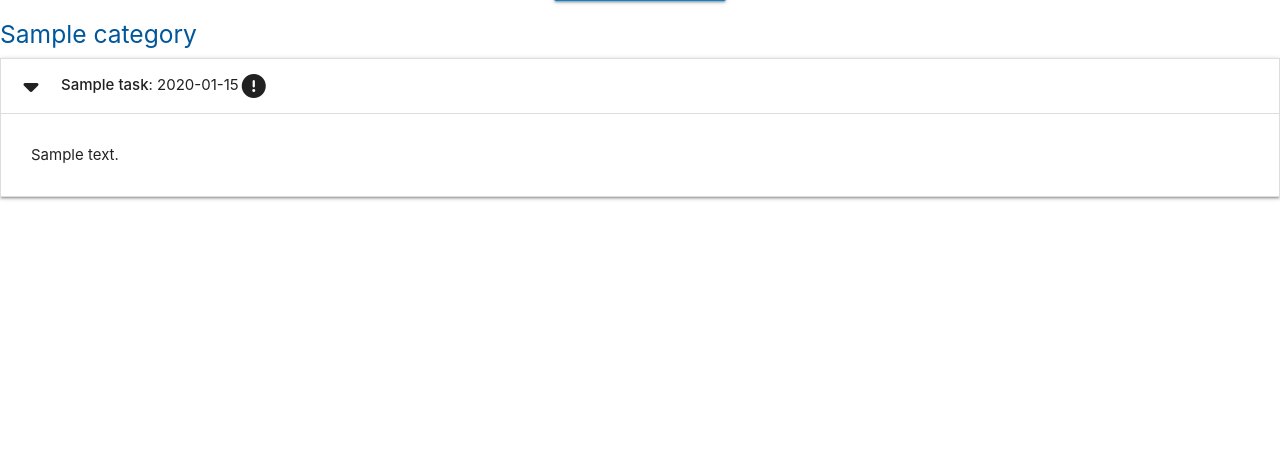
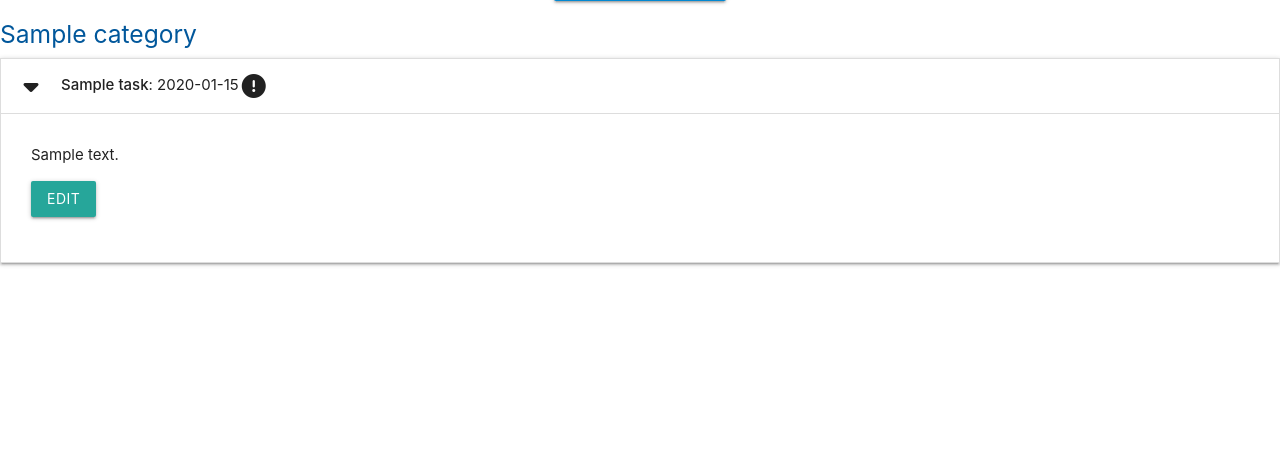
Before and after one commit to mariaciceri/database-walkthrough, a Flask app: page / in a window 1280 px wide, after a click that opens the changed part. Shown: the part 212-669 px from the top of the page. Run offline with Flask 3, Linux system fonts and the light colour scheme; tables that the repository leaves empty hold one stand-in row (values such as "Sample post"); some libraries are stand-ins or nearby versions.

Commit message:
Update to go to edit

```diff
--- a/taskmanager/templates/tasks.html
+++ b/taskmanager/templates/tasks.html
@@ -25,6 +25,9 @@
         </div>
         <div class="collapsible-body">
             <span>{{ task.task_description }}</span>
+            <p>
+                <a href="{{ url_for('edit_task', task_id=task.id) }}" class="btn green-grey">Edit</a>
+            </p>
         </div>
     </li>
     {% endfor %}
```
